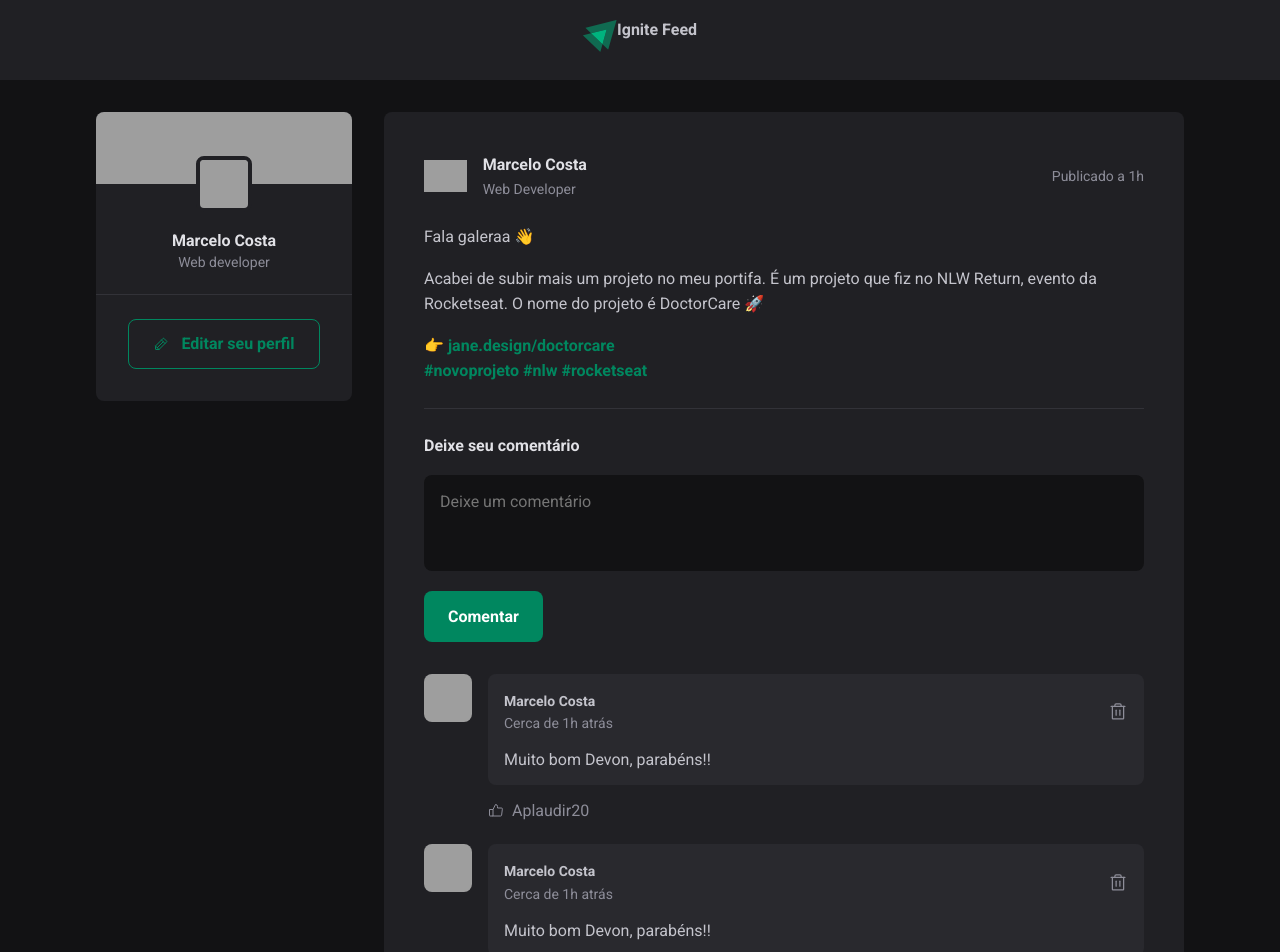
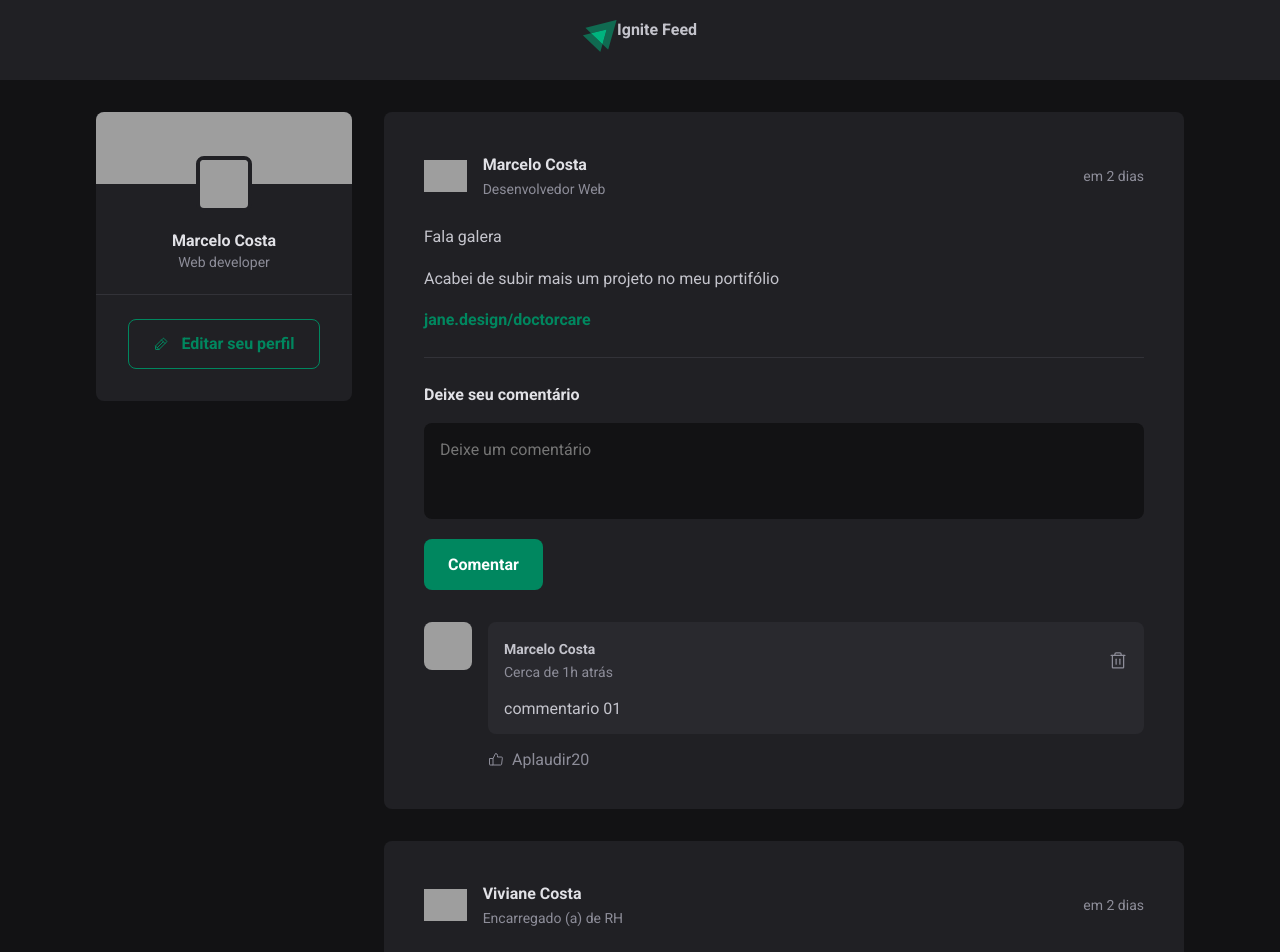
Before and after one commit to marcelodscosta/01-fundamentos-reactjs, a React (Vite) app: page / in a window 1280 px wide. Shown: the top 952 px of the page. Built offline with nearby package versions, Linux system fonts and the light colour scheme; grey boxes are pictures that could not be loaded.

Commit message:
ajustando mecanismos de comentário

```diff
--- a/package.json
+++ b/package.json
@@ -9,6 +9,8 @@
     "preview": "vite preview"
   },
   "dependencies": {
+    "date": "^2.0.2",
+    "date-fns": "^2.29.3",
     "phosphor-react": "^1.4.1",
     "react": "^18.2.0",
     "react-dom": "^18.2.0"
--- a/src/App.jsx
+++ b/src/App.jsx
@@ -3,6 +3,38 @@ import styles from './App.module.css';
 import './global.css'
 import { Sidebar } from '../src/components/Sidebar';
 import { Post } from './components/Post';
+
+const posts = [
+  {
+    id: 1,
+    author: {
+      avatarUrl: "https://avatars.githubusercontent.com/u/81534727?v=4",
+      name: "Marcelo Costa",
+      role: "Desenvolvedor Web"
+    },
+    content: [
+      { type: 'paragraph', content: 'Fala galera' },
+      { type: 'paragraph', content: 'Acabei de subir mais um projeto no meu portifólio' },
+      { type: 'link', content: 'jane.design/doctorcare' },
+    ],
+    publishedAt: new Date('2023-03-14 21:00:00'),
+  },
+
+  {
+    id: 2,
+    author: {
+      avatarUrl: "https://avatars.githubusercontent.com/u/81534727?v=4",
+      name: "Viviane Costa",
+      role: "Encarregado (a) de RH"
+    },
+    content: [
+      { type: 'paragraph', content: 'Fala galera' },
+      { type: 'paragraph', content: 'Acabei de subir mais um projeto no meu portifólio' },
+      { type: 'link', content: 'jane.design/doctorcare' },
+    ],
+    publishedAt: new Date('2023-03-14 21:00:00'),
+  },
+];
 
 export function App() {
 
@@ -15,8 +47,11 @@ export function App() {
         <Sidebar />
 
         <main>
-          <Post />
-          <Post />
+          {posts.map((post) => {
+            return (
+              <Post key={post.id} post={post} />
+            );
+          })}
         </main>
 
       </div>
--- a/src/App.module.css
+++ b/src/App.module.css
@@ -8,3 +8,14 @@
     gap: 2rem;
     align-items: flex-start;
 }
+
+@media (max-width: 768px){
+
+    html {
+        font-size: 87.5%;
+    }
+
+    .wrapper{
+        grid-template-columns: 1fr;
+    }
+}
--- a/src/components/Comment/index.jsx
+++ b/src/components/Comment/index.jsx
@@ -1,7 +1,12 @@
 import { ThumbsUp, Trash } from 'phosphor-react';
 import styles from './Comment.module.css';
 
-export function Comment() {
+export function Comment({ content, deleteComment }) {
+
+    const handleDeleteComment = () => {
+        deleteComment(content)
+    }
+
     return (
         <div className={styles.comment}>
             <img src="https://avatars.githubusercontent.com/u/81534727?v=4" />
@@ -16,12 +21,12 @@ export function Comment() {
 
                         </div>
 
-                        <button title='Deletar comentário'>
+                        <button onClick={handleDeleteComment} title='Deletar comentário'>
                             <Trash size={20} />
                         </button>
                     </header>
 
-                    <p>Muito bom Devon, parabéns!!</p>
+                    <p>{content}</p>
                 </div>
 
                 <footer>
--- a/src/components/Post/index.jsx
+++ b/src/components/Post/index.jsx
@@ -1,36 +1,75 @@
+import { format, formatDistanceToNow } from 'date-fns';
+import ptBR from 'date-fns/locale/pt-BR'
+import { useState } from 'react';
 import { Comment } from '../Comment';
 import styles from './Post.module.css';
 
-export function Post() {
+export function Post({ post: { author, content, publishedAt } }) {
+
+    const [comments, setComments] = useState(['commentario 01']);
+    const [newCommentText, setNewCommentText] = useState('');
+
+    const publishedDateFormatted = format(publishedAt, "d 'de' LLLL 'às' HH:mm'h'", {
+        locale: ptBR,
+    });
+
+    const publishedDateRelativeToNow = formatDistanceToNow(publishedAt, {
+        addSuffix: true,
+        locale: ptBR,
+    });
+
+    const handleCreateNewComment = (event) => {
+        event.preventDefault();
+        setComments([...comments, newCommentText]);
+        setNewCommentText('');
+
+    }
+
+    const handleNewCommentChange = () => {
+        setNewCommentText(event.target.value);
+    }
+
+    const deleteComment = (comment) => {
+        console.log(comment);
+    }
+
     return (
 
         <article className={styles.post}>
             <header>
                 <div className={styles.author}>
-                    <img className={styles.avatar} src="https://avatars.githubusercontent.com/u/81534727?v=4" />
+                    <img className={styles.avatar} src={author.avatarUrl} />
                     <div className={styles.authorInfo}>
-                        <strong>Marcelo Costa</strong>
-                        <span>Web Developer</span>
+                        <strong>{author.name}</strong>
+                        <span>{author.role}</span>
                     </div>
                 </div>
-                <time title='11 de maio de 2022' dateTime='2022-05-11 08:13:30'>Publicado a 1h</time>
+                <time
+                    title={publishedDateFormatted}
+                    dateTime='2022-05-11 08:13:30'
+                >{publishedDateRelativeToNow}
+                </time>
             </header>
 
             <div className={styles.content}>
-                <p>Fala galeraa 👋</p>
-
-                <p>Acabei de subir mais um projeto no meu portifa. É um projeto que fiz no NLW Return, evento da Rocketseat. O nome do projeto é DoctorCare 🚀</p>
-
-                <p> <a href='#'>👉 jane.design/doctorcare</a></p>
-
-                <a href='#'>#novoprojeto #nlw #rocketseat</a>
+                {content.map(line => {
+                    if (line.type === 'paragraph') {
+                        return <p key={line.content}>{line.content}</p>
+                    }
+                    else if (line.type === 'link') {
+                        return <p key={line.content}><a>{line.content}</a></p>
+                    }
+                })}
             </div>
 
-            <form className={styles.commentForm}>
+            <form onSubmit={handleCreateNewComment} className={styles.commentForm}>
                 <strong>Deixe seu comentário</strong>
 
                 <textarea
+                    name='comment'
                     placeholder='Deixe um comentário'
+                    onChange={handleNewCommentChange}
+                    value={newCommentText}
                 />
 
                 <button type='submit'>Comentar</button>
@@ -38,9 +77,10 @@ export function Post() {
             </form>
 
             <div className={styles.commentList}>
-                <Comment />
-                <Comment />
-                <Comment />
+
+                {comments.map((comment) => {
+                    return <Comment key={comment} content={comment} deleteComment={deleteComment} />
+                })}
             </div>
         </article>
     );
```
Also changed, not shown: 1 other file (tests, documents, lock files or other folders).
